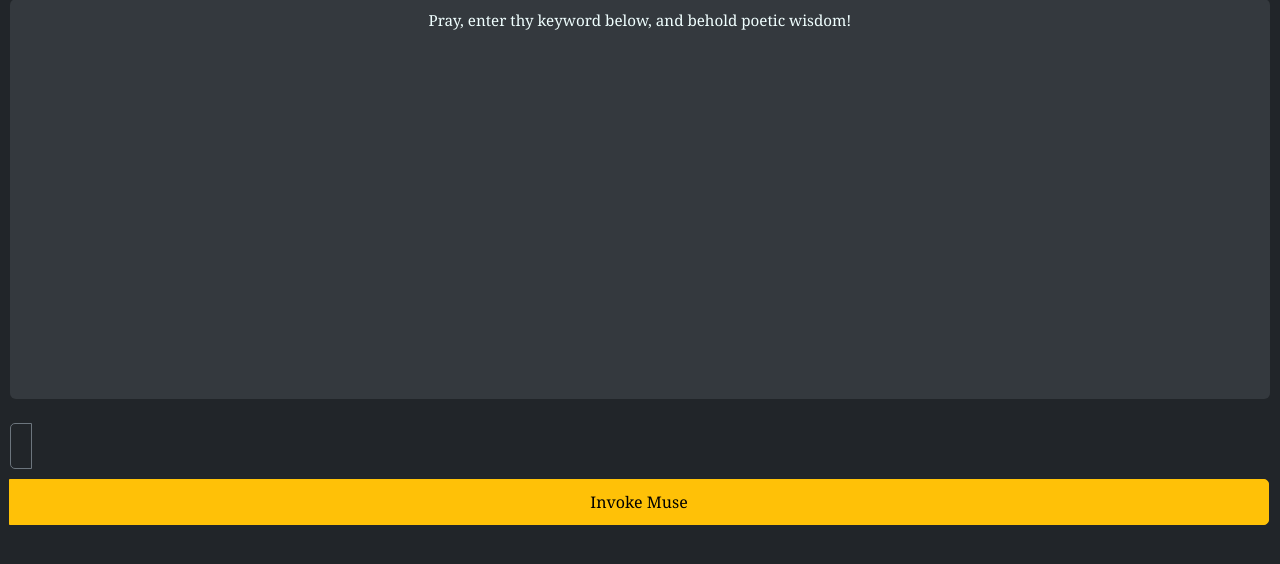
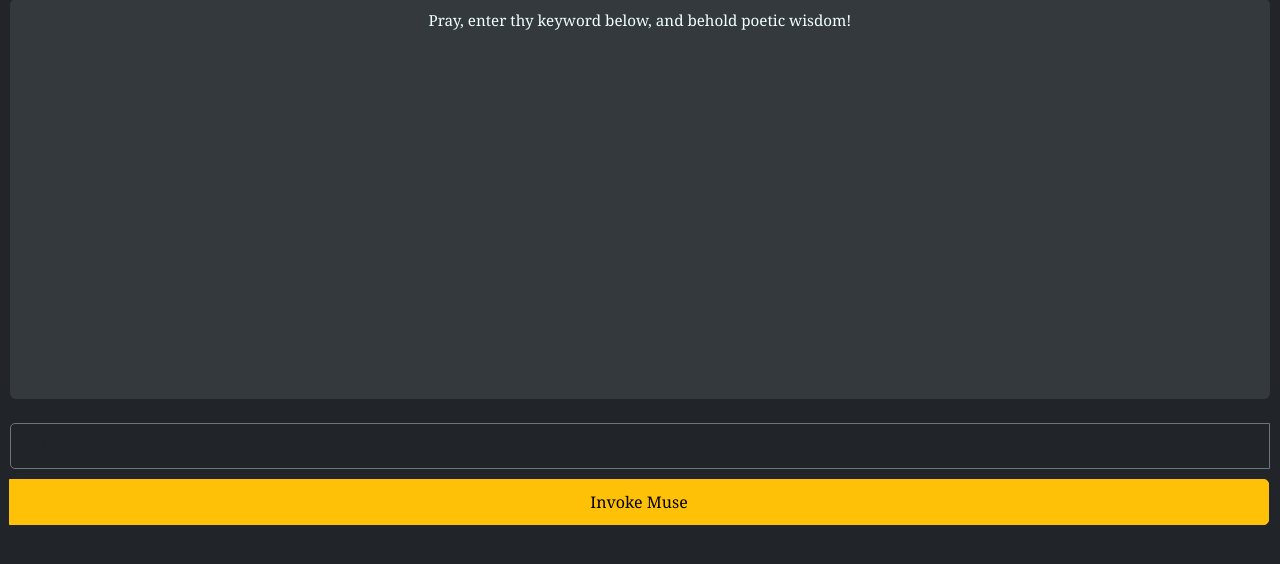
Before and after one commit to nndr229/shakespearean_llm, a Flask app: page / in a window 1280 px wide. Shown: the part 114-678 px from the top of the page. Run offline with Flask 3, Linux system fonts and the light colour scheme; parts of the project's set-up code (start-up, migrations or seed data) failed here and were passed over.

Commit message:
Update style.css

```diff
--- a/static/style.css
+++ b/static/style.css
@@ -45,8 +45,8 @@ h1 {
   flex-wrap: nowrap;
 }
 
-form{
-width:100%;
+.form-control{
+width:100% !important;
 }
 
 
```
